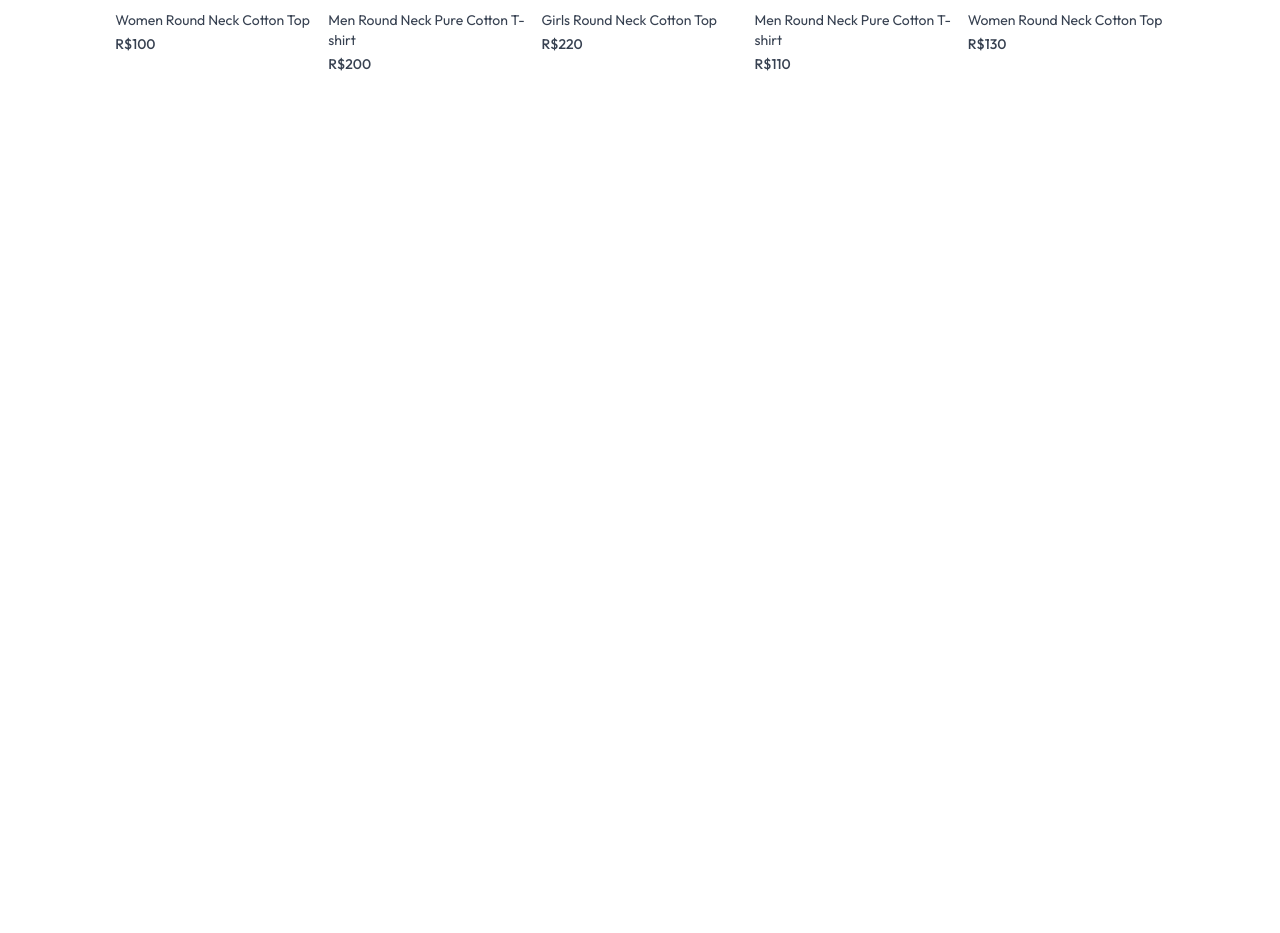
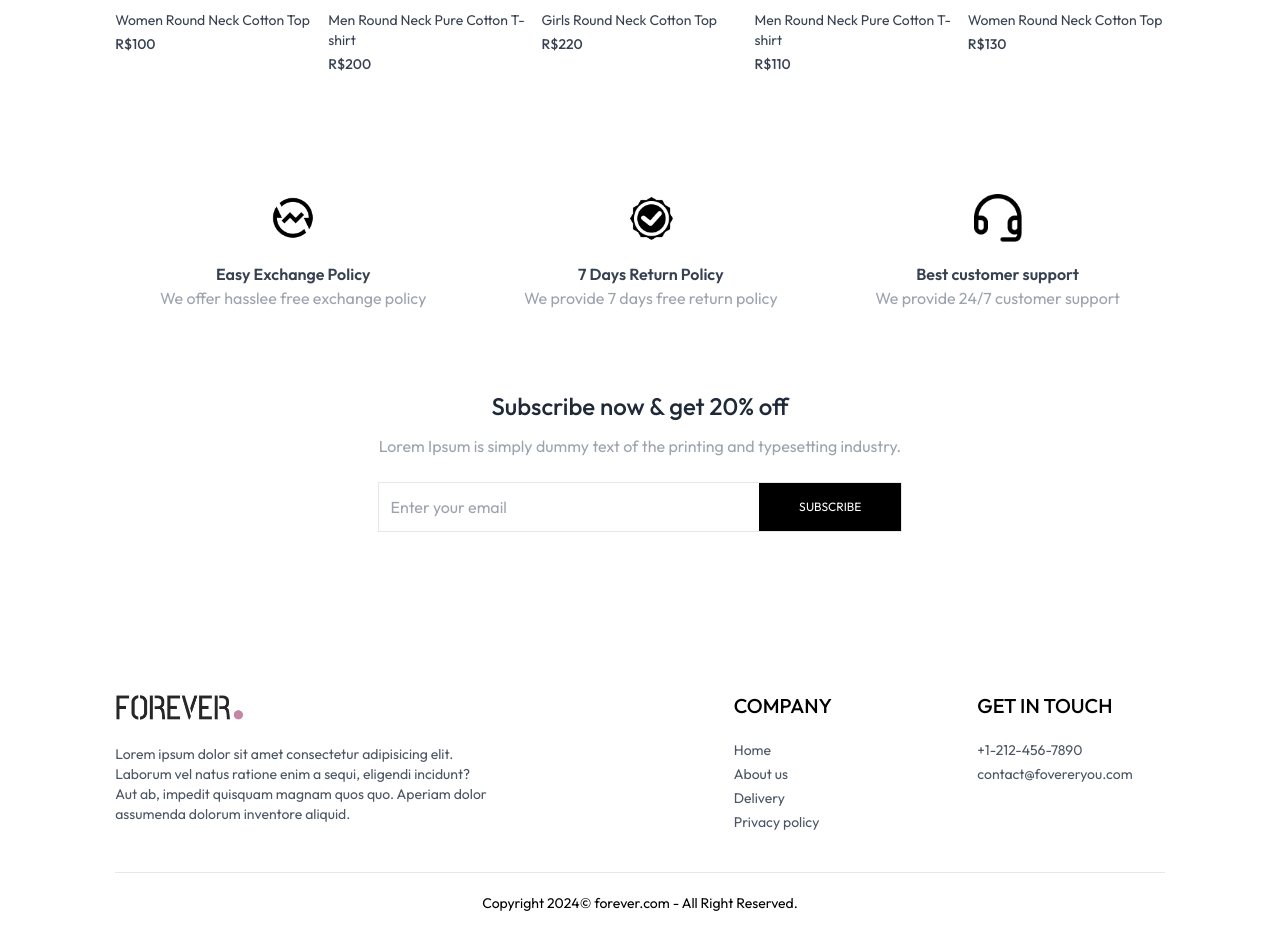
Before and after one commit to mppassos/my-ecommerce-app, a React app: page / in a window 1280 px wide. Shown: the part 1787-2720 px from the top of the page. Before the commit the page ends 1901 px from the top, so only its background shows below. Built offline with nearby package versions, Linux system fonts and the light colour scheme; the HTML template or start-up script is replaced by a standard one.

Commit message:
Add new components in HomePage

```diff
--- a/src/App.jsx
+++ b/src/App.jsx
@@ -9,6 +9,7 @@
 import PlaceOrder from "./pages/PlaceOrder";
 import Orders from "./pages/Orders";
 import Navbar from "./components/Navbar";
+import Footer from "./components/Footer";
 
 function App() {
   return (
@@ -25,6 +26,7 @@
         <Route path="/place-order" element={<PlaceOrder />} />
         <Route path="/orders" element={<Orders />} />
       </Routes>
+      <Footer />
     </div>
   );
 }
--- a/src/pages/Home.jsx
+++ b/src/pages/Home.jsx
@@ -1,6 +1,8 @@
 import BestSeller from "../components/BestSeller";
 import Hero from "../components/Hero";
 import LatestCollection from "../components/LatestCollection";
+import NewsletterBox from "../components/NewsletterBox";
+import OurPolicy from "../components/OurPolicy";
 
 const Home = () => {
   return (
@@ -8,6 +10,8 @@
       <Hero />
       <LatestCollection />
       <BestSeller />
+      <OurPolicy />
+      <NewsletterBox />
     </div>
   );
 };
```
